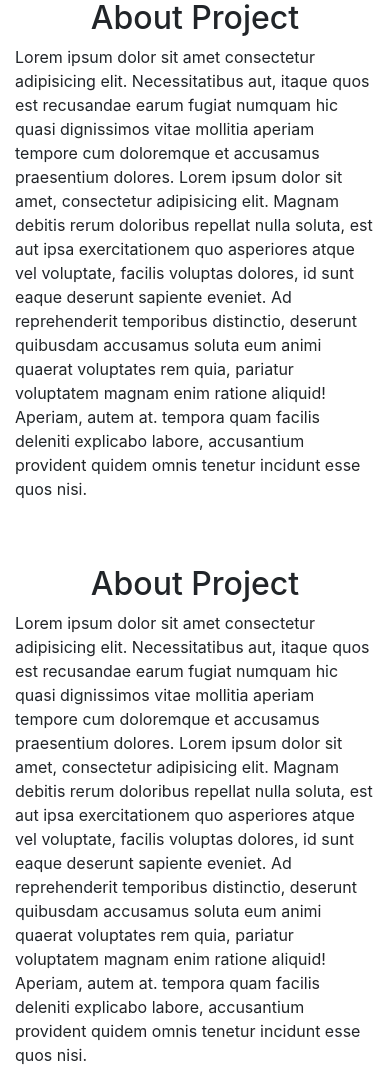
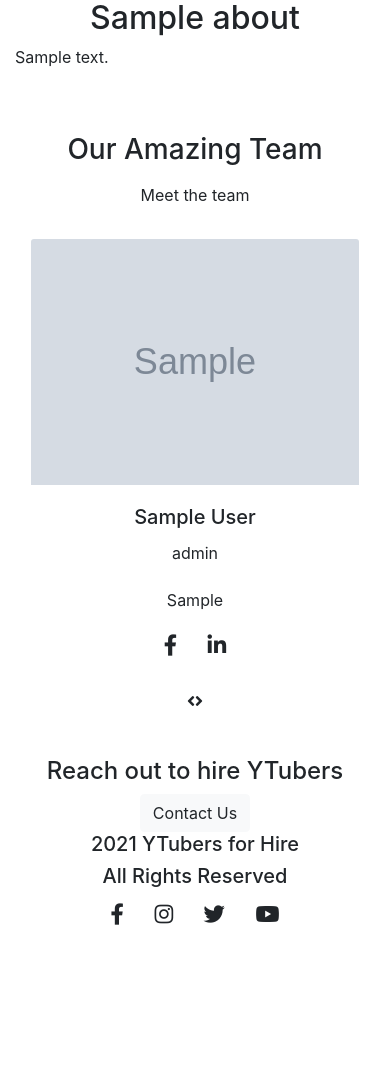
Before and after one commit to sabajiVikas/django-mvt, a Django app: page /about in a window 390 px wide. Shown: the part 779-1860 px from the top of the page. After the commit the page ends 1704 px from the top, so only its background shows below. Run offline with Django 3.2, Linux system fonts and the light colour scheme; tables that the repository leaves empty hold one stand-in row (values such as "Sample post"); grey boxes marked "Sample" are stand-in pictures; some libraries are stand-ins or nearby versions.

Commit message:
django-adding some more features

```diff
--- a/tubers/hiretubers/admin.py
+++ b/tubers/hiretubers/admin.py
@@ -1,4 +1,8 @@
 from django.contrib import admin
 from .models import Hiretuber
 
-admin.site.register(Hiretuber)
+class Hire(admin.ModelAdmin):
+    list_display = ('id', 'first_name', 'email', 'tuber_name')
+    list_display_links = ('id', 'first_name')
+
+admin.site.register(Hiretuber, Hire)
--- a/tubers/templates/includes/footer.html
+++ b/tubers/templates/includes/footer.html
@@ -9,9 +9,9 @@
 				</div>
 
 				<div class="col-sm-6 text-lg-right text-center">
-					<button class="btn btn-light">
+					<a href="{% url 'contact' %}" class="btn btn-light">
 						Contact Us
-					</button>
+					</a>
 				</div>
 			</div>
 		</div>
@@ -31,14 +31,18 @@
 			<div class="col-md-4 text-lg-right text-center">
 				<div>
 
-					<button class="btn btn-accent"> <i class="fab fa-facebook-f fa-lg	"></i>
-					</button>
-					<button class="btn btn-accent"> <i class="fab fa-instagram fa-lg	"></i>
-					</button>
-					<button class="btn btn-accent"> <i class="fab fa-twitter fa-lg	"></i>
-					</button>
-					<button class="btn btn-accent"> <i class="fab fa-youtube fa-lg	"></i>
-					</button>
+					<a href="https://lco.dev/" target="_blank" class="btn btn-accent">
+						<i class="fab fa-facebook-f fa-lg"></i>
+					</a>
+					<a href="https://lco.dev/" target="_blank" class="btn btn-accent">
+						<i class="fab fa-instagram fa-lg"></i>
+					</a>
+					<a href="https://lco.dev/" target="_blank" class="btn btn-accent">
+						<i class="fab fa-twitter fa-lg"></i>
+					</a>
+					<a href="https://lco.dev/" target="_blank" class="btn btn-accent">
+						<i class="fab fa-youtube fa-lg"></i>
+					</a>
 
 				</div>
 			</div>
--- a/tubers/templates/webpages/about.html
+++ b/tubers/templates/webpages/about.html
@@ -11,57 +11,17 @@
 		</h1>
 	</div>
 	<section class="container mt-5 mb-5">
+		{% for ab in about %}
 		<div class="row mt-5">
 			<div class="col-md-4">
-				<img src="https://placeimg.com/640/480/any" alt="" class="img-fluid">
+				<img src="{{ ab.photo.url }}" alt="" class="img-fluid">
 			</div>
 			<div class="col-md-8 animate__animated animate__fadeInRight">
-				<h2 class="text-center">About Project</h2>
-				<p>Lorem ipsum dolor sit amet consectetur adipisicing elit. Necessitatibus aut, itaque
-					quos est recusandae
-					earum fugiat numquam hic quasi dignissimos vitae mollitia aperiam tempore cum
-					doloremque et accusamus
-					praesentium dolores.
-					Lorem ipsum dolor sit amet, consectetur adipisicing elit. Magnam debitis rerum
-					doloribus repellat nulla
-					soluta, est aut ipsa exercitationem quo asperiores atque vel voluptate, facilis
-					voluptas dolores, id sunt
-					eaque deserunt sapiente eveniet. Ad reprehenderit temporibus distinctio,
-					deserunt quibusdam accusamus soluta
-					eum animi quaerat voluptates rem quia, pariatur voluptatem magnam enim ratione
-					aliquid! Aperiam, autem at.
-					tempora quam facilis deleniti explicabo labore, accusantium provident quidem
-					omnis tenetur incidunt esse
-					quos nisi.
-				</p>
+				<h2 class="text-center">{{ ab.title }}</h2>
+				<p>{{ ab.description | safe }}</p>
 			</div>
 		</div>
-		<div class="row mt-5">
-
-			<div class="col-md-8  animate__animated animate__fadeInLeft  animate__delay-1s">
-				<h2 class="text-center">About Project</h2>
-				<p>Lorem ipsum dolor sit amet consectetur adipisicing elit. Necessitatibus aut, itaque
-					quos est recusandae
-					earum fugiat numquam hic quasi dignissimos vitae mollitia aperiam tempore cum
-					doloremque et accusamus
-					praesentium dolores.
-					Lorem ipsum dolor sit amet, consectetur adipisicing elit. Magnam debitis rerum
-					doloribus repellat nulla
-					soluta, est aut ipsa exercitationem quo asperiores atque vel voluptate, facilis
-					voluptas dolores, id sunt
-					eaque deserunt sapiente eveniet. Ad reprehenderit temporibus distinctio,
-					deserunt quibusdam accusamus soluta
-					eum animi quaerat voluptates rem quia, pariatur voluptatem magnam enim ratione
-					aliquid! Aperiam, autem at.
-					tempora quam facilis deleniti explicabo labore, accusantium provident quidem
-					omnis tenetur incidunt esse
-					quos nisi.
-				</p>
-			</div>
-			<div class="col-md-4">
-				<img src="https://placeimg.com/640/480/any" alt="" class="img-fluid">
-			</div>
-		</div>
+		{% endfor %}
 	</section>
 
 	<section class="container mt-3">
@@ -69,73 +29,26 @@
 		<p class="pt-2 pb-3 text-center">Meet the team</p>
 		<div class="team slider" data-slick='{"slidesToShow": 3, "slidesToScroll": 1}'>
 
-			<!-- team 1 -->
+			{% for team in teams %}
 			<div class="card border-0 text-center  ml-3 mr-3">
-				<img src="https://placeimg.com/640/480/people" class="card-img-top" alt="team-member">
+				<img src="{{ team.photo.url }}" class="card-img-top" alt="team-member">
 				<div class="card-body">
-					<h5 class="card-title">Team Member One</h5>
-					<p class="card-text">Gaming</p>
-					<a href="#" class="btn btn-accent btn-block">Go somewhere</a>
+					<h5 class="card-title">{{ team.first_name }} {{ team.last_name }}</h5>
+					<p class="card-text">{{ team.role }}</p>
+					<a href="{{ team.ig_link }}" target="_blank" class="btn btn-accent btn-block">
+						{{ team.first_name}}
+					</a>
 					<div class="text-center mt-2">
-						<button class="btn btn-accent"> <i class="fab fa-facebook-f fa-lg	"></i>
-						</button>
-						<button class="btn btn-accent"> <i
-								class="fab fa-linkedin-in fa-lg	"></i> </button>
+						<a href="{{ team.fb_link }}" target="_blank" class="btn btn-accent">
+							<i class="fab fa-facebook-f fa-lg"></i>
+						</a>
+						<a href="{{ team.li_link }}" target="_blank" class="btn btn-accent">
+							<i class="fab fa-linkedin-in fa-lg"></i>
+						</a>
 					</div>
 				</div>
 			</div>
-
-
-			<!-- team 1 -->
-			<div class="card border-0 text-center  ml-3 mr-3">
-				<img src="https://placeimg.com/640/480/people" class="card-img-top" alt="team-member">
-				<div class="card-body">
-					<h5 class="card-title">Team Member One</h5>
-					<p class="card-text">Gaming</p>
-					<a href="#" class="btn btn-accent btn-block">Go somewhere</a>
-					<div class="text-center mt-2">
-						<button class="btn btn-accent"> <i class="fab fa-facebook-f fa-lg	"></i>
-						</button>
-						<button class="btn btn-accent"> <i
-								class="fab fa-linkedin-in fa-lg	"></i> </button>
-					</div>
-				</div>
-			</div>
-
-
-			<!-- team 1 -->
-			<div class="card border-0 text-center  ml-3 mr-3">
-				<img src="https://placeimg.com/640/480/people" class="card-img-top" alt="team-member">
-				<div class="card-body">
-					<h5 class="card-title">Team Member One</h5>
-					<p class="card-text">Gaming</p>
-					<a href="#" class="btn btn-accent btn-block">Go somewhere</a>
-					<div class="text-center mt-2">
-						<button class="btn btn-accent"> <i class="fab fa-facebook-f fa-lg	"></i>
-						</button>
-						<button class="btn btn-accent"> <i
-								class="fab fa-linkedin-in fa-lg	"></i> </button>
-					</div>
-				</div>
-			</div>
-
-
-			<!-- team 1 -->
-			<div class="card border-0 text-center ml-3 mr-3">
-				<img src="https://placeimg.com/640/480/people" class="card-img-top" alt="team-member">
-				<div class="card-body">
-					<h5 class="card-title">Team Member One</h5>
-					<p class="card-text">Gaming</p>
-					<a href="#" class="btn btn-accent btn-block">Go somewhere</a>
-					<div class="text-center mt-2">
-						<button class="btn btn-accent"> <i class="fab fa-facebook-f fa-lg	"></i>
-						</button>
-						<button class="btn btn-accent"> <i
-								class="fab fa-linkedin-in fa-lg	"></i> </button>
-					</div>
-				</div>
-			</div>
-
+			{% endfor %}
 
 		</div>
 
--- a/tubers/templates/webpages/services.html
+++ b/tubers/templates/webpages/services.html
@@ -16,7 +16,7 @@
 				<img src="https://placeimg.com/640/480/any" alt="" class="img-fluid">
 			</div>
 			<div class="col-md-8 animate__animated animate__fadeInRight">
-				<h2 class="text-center">About Project</h2>
+				<h2 class="text-center">Services One</h2>
 				<p>Lorem ipsum dolor sit amet consectetur adipisicing elit. Necessitatibus aut, itaque
 					quos est recusandae
 					earum fugiat numquam hic quasi dignissimos vitae mollitia aperiam tempore cum
@@ -39,7 +39,7 @@
 		<div class="row mt-5">
 
 			<div class="col-md-8  animate__animated animate__fadeInLeft  animate__delay-1s">
-				<h2 class="text-center">About Project</h2>
+				<h2 class="text-center">Services Two</h2>
 				<p>Lorem ipsum dolor sit amet consectetur adipisicing elit. Necessitatibus aut, itaque
 					quos est recusandae
 					earum fugiat numquam hic quasi dignissimos vitae mollitia aperiam tempore cum
--- a/tubers/webpages/models.py
+++ b/tubers/webpages/models.py
@@ -1,4 +1,26 @@
 from django.db import models
+from ckeditor.fields import RichTextField
+
+
+class About(models.Model):
+    title = models.CharField(max_length=255)
+    photo = models.ImageField(upload_to='media/about/%Y/%m/%d/')
+    description = RichTextField()
+
+    def __str__(self):
+        return self.title
+
+
+class Contact(models.Model):
+    name = models.CharField(max_length=255)
+    phone = models.CharField(max_length=255)
+    email = models.CharField(max_length=255)
+    company = models.CharField(max_length=255)
+    subject = models.CharField(max_length=255)
+    message = models.TextField()
+
+    def __str__(self):
+        return self.name
 
 
 class Team(models.Model):
--- a/tubers/webpages/views.py
+++ b/tubers/webpages/views.py
@@ -1,5 +1,5 @@
-from django.shortcuts import render
-from .models import Slider, Team
+from django.shortcuts import redirect, render
+from .models import Slider, Team, Contact, About
 from youtubers.models import Youtuber
 
 
@@ -20,10 +20,30 @@ def home(request):
 
 
 def about(request):
-    return render(request, 'webpages/about.html')
+    teams = Team.objects.all()
+    about = About.objects.all()
+
+    data = {
+        'teams': teams,
+        'about': about
+    }
+
+    return render(request, 'webpages/about.html', data)
 
 
 def contact(request):
+    if request.method == 'POST':
+        name = request.POST['name']
+        phone = request.POST['phone']
+        email = request.POST['email']
+        company = request.POST['company']
+        subject = request.POST['subject']
+        message = request.POST['message']
+
+        contacts = Contact(name=name, phone=phone, email=email, company=company, subject=subject, message=message)
+        contacts.save()
+        return redirect('home')
+
     return render(request, 'webpages/contact.html')
 
 
```
Also changed, not shown: tubers/accounts/views.py (+8 -1 lines), tubers/templates/accounts/dashboard.html (+9 -27 lines), tubers/templates/webpages/contact.html (+15 -12 lines), tubers/templates/webpages/home.html (+6 -2 lines), tubers/templates/youtubers/youtubers.html (+20 -19 lines), tubers/webpages/admin.py (+12 -3 lines), tubers/youtubers/views.py (+23 -1 lines), tubers/media/about/2021/10/21/React-Native.png (added), tubers/media/about/2021/10/21/React.jpeg (added).
